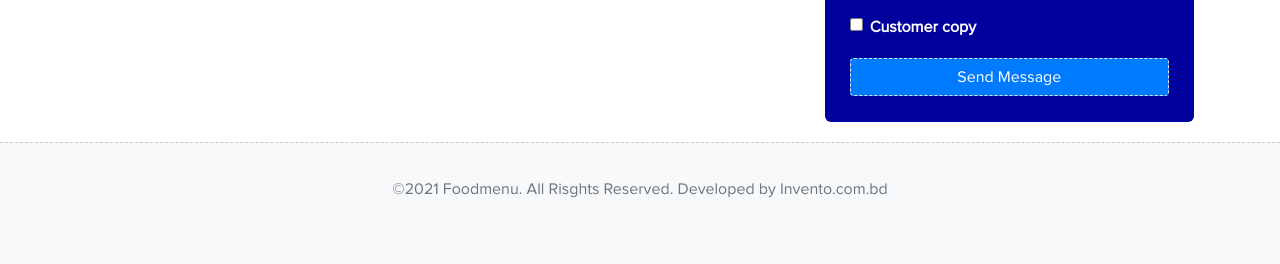
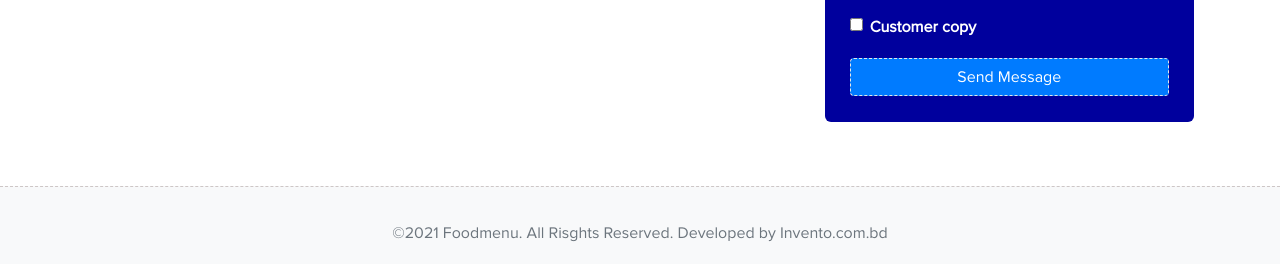
Before and after one commit to moshiur-invento/foodmenu, a plain HTML site: page bag.html in a window 1280 px wide. Shown: the part 623-887 px from the top of the page. Before the commit the page ends 843 px from the top, so only its background shows below. Drawn offline with Linux system fonts and the light colour scheme.

Commit message:
added padding

```diff
--- a/bag.html
+++ b/bag.html
@@ -132,7 +132,7 @@ label.radio input:checked+span {
       </div>
       <!-- END nav -->
     </section>
-      <div class="py-1" style="background-color: #fff;">
+      <div class="pt-1 pb-5" style="background-color: #fff;">
         <div class="container mt-5 p-3 rounded cart">
           <div class="row no-gutters">
               <div class="col-md-8">
```
